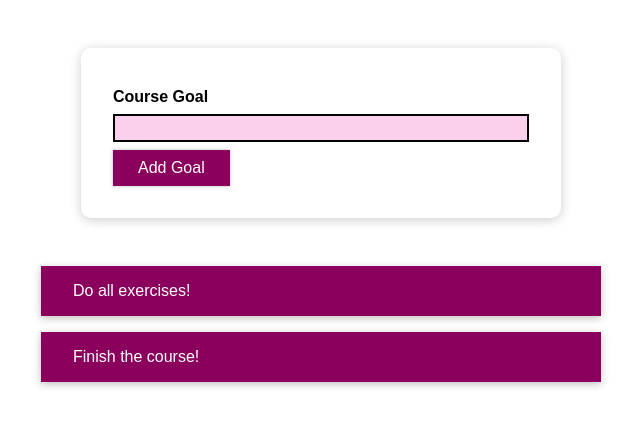
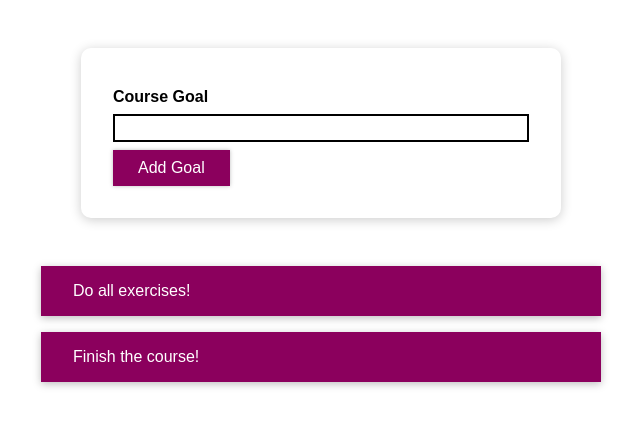
Before and after one commit to lhk3337/reactProject, a React (Create React App) app in the folder cssdynamic/: page / in a window 1280 px wide. Shown: the top 426 px of the page, without its empty margins (319-959 px from the left). Built offline with nearby package versions, Linux system fonts and the light colour scheme.

Commit message:
[FEAT] class name으로 조건에 따른 동적 css 설정하기

```diff
--- a/cssdynamic/src/components/CourseGoals/CourseInput/CourseInput.css
+++ b/cssdynamic/src/components/CourseGoals/CourseInput/CourseInput.css
@@ -15,6 +15,7 @@
   font: inherit;
   line-height: 1.5rem;
   padding: 0 0.25rem;
+  border: 2px solid black;
 }
 
 .form-control input:focus {
@@ -22,3 +23,8 @@
   background: #fad0ec;
   border-color: #8b005d;
 }
+
+.form-control.invalid input {
+  border: 2px solid #900c0c;
+  background-color: #ff4040;
+}
--- a/cssdynamic/src/components/CourseGoals/CourseInput/CourseInput.js
+++ b/cssdynamic/src/components/CourseGoals/CourseInput/CourseInput.js
@@ -26,16 +26,9 @@ const CourseInput = ({ onAddGoal }) => {
 
   return (
     <form onSubmit={formSubmitHandler}>
-      <div className="form-control">
+      <div className={`form-control ${isemptyValue ? "invalid" : ""}`}>
         <label style={{ color: isemptyValue ? "red" : "black" }}>Course Goal</label>
-        <input
-          style={{
-            border: `2px solid ${isemptyValue ? "#900c0c" : "black"}`,
-            backgroundColor: isemptyValue ? "#ff4040" : "#fad0ec",
-          }}
-          type="text"
-          onChange={goalInputChangeHandler}
-        />
+        <input type="text" onChange={goalInputChangeHandler} />
       </div>
       <Button type="submit">Add Goal</Button>
     </form>
```
